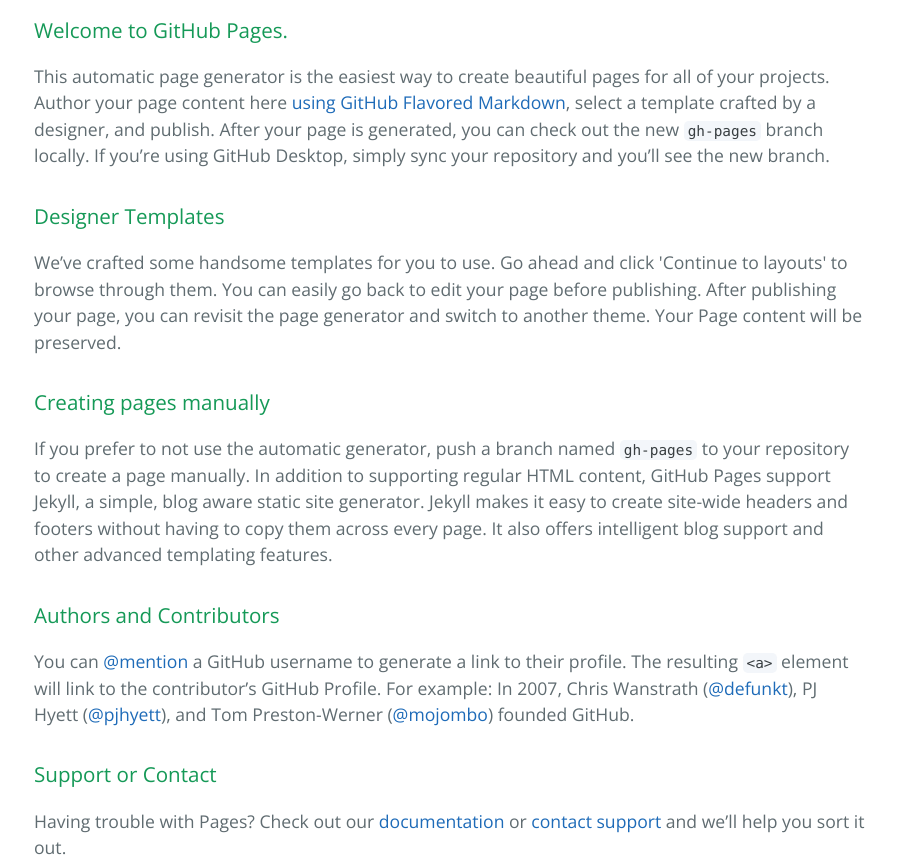
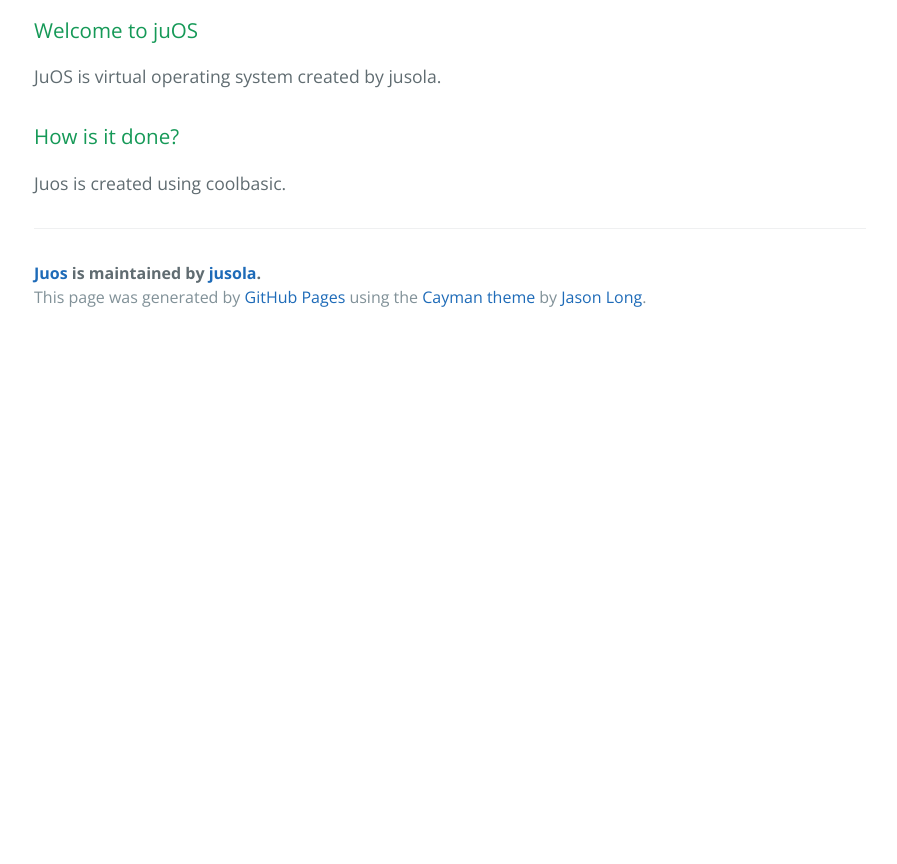
Before and after one commit to dangthinguyen/JuOS, a plain HTML site: page index.html in a window 1280 px wide. Shown: the part 400-1264 px from the top of the page, without its empty margins (190-1087 px from the left). After the commit the page ends 800 px from the top, so only its background shows below. Drawn offline with nearby package versions, Linux system fonts and the light colour scheme.

```diff
--- a/index.html
+++ b/index.html
@@ -20,29 +20,14 @@
 
     <section class="main-content">
       <h3>
-<a id="welcome-to-github-pages" class="anchor" href="#welcome-to-github-pages" aria-hidden="true"><span class="octicon octicon-link"></span></a>Welcome to GitHub Pages.</h3>
+<a id="welcome-to-juos" class="anchor" href="#welcome-to-juos" aria-hidden="true"><span class="octicon octicon-link"></span></a>Welcome to juOS</h3>
 
-<p>This automatic page generator is the easiest way to create beautiful pages for all of your projects. Author your page content here <a href="https://guides.github.com/features/mastering-markdown/">using GitHub Flavored Markdown</a>, select a template crafted by a designer, and publish. After your page is generated, you can check out the new <code>gh-pages</code> branch locally. If you’re using GitHub Desktop, simply sync your repository and you’ll see the new branch.</p>
+<p>JuOS is virtual operating system created by jusola.</p>
 
 <h3>
-<a id="designer-templates" class="anchor" href="#designer-templates" aria-hidden="true"><span class="octicon octicon-link"></span></a>Designer Templates</h3>
+<a id="how-is-it-done" class="anchor" href="#how-is-it-done" aria-hidden="true"><span class="octicon octicon-link"></span></a>How is it done?</h3>
 
-<p>We’ve crafted some handsome templates for you to use. Go ahead and click 'Continue to layouts' to browse through them. You can easily go back to edit your page before publishing. After publishing your page, you can revisit the page generator and switch to another theme. Your Page content will be preserved.</p>
-
-<h3>
-<a id="creating-pages-manually" class="anchor" href="#creating-pages-manually" aria-hidden="true"><span class="octicon octicon-link"></span></a>Creating pages manually</h3>
-
-<p>If you prefer to not use the automatic generator, push a branch named <code>gh-pages</code> to your repository to create a page manually. In addition to supporting regular HTML content, GitHub Pages support Jekyll, a simple, blog aware static site generator. Jekyll makes it easy to create site-wide headers and footers without having to copy them across every page. It also offers intelligent blog support and other advanced templating features.</p>
-
-<h3>
-<a id="authors-and-contributors" class="anchor" href="#authors-and-contributors" aria-hidden="true"><span class="octicon octicon-link"></span></a>Authors and Contributors</h3>
-
-<p>You can <a href="https://github.com/blog/821" class="user-mention">@mention</a> a GitHub username to generate a link to their profile. The resulting <code>&lt;a&gt;</code> element will link to the contributor’s GitHub Profile. For example: In 2007, Chris Wanstrath (<a href="https://github.com/defunkt" class="user-mention">@defunkt</a>), PJ Hyett (<a href="https://github.com/pjhyett" class="user-mention">@pjhyett</a>), and Tom Preston-Werner (<a href="https://github.com/mojombo" class="user-mention">@mojombo</a>) founded GitHub.</p>
-
-<h3>
-<a id="support-or-contact" class="anchor" href="#support-or-contact" aria-hidden="true"><span class="octicon octicon-link"></span></a>Support or Contact</h3>
-
-<p>Having trouble with Pages? Check out our <a href="https://help.github.com/pages">documentation</a> or <a href="https://github.com/contact">contact support</a> and we’ll help you sort it out.</p>
+<p>Juos is created using coolbasic.</p>
 
       <footer class="site-footer">
         <span class="site-footer-owner"><a href="https://github.com/jusola/JuOS">Juos</a> is maintained by <a href="https://github.com/jusola">jusola</a>.</span>
```
Also changed, not shown: params.json (+1 -1 lines).
